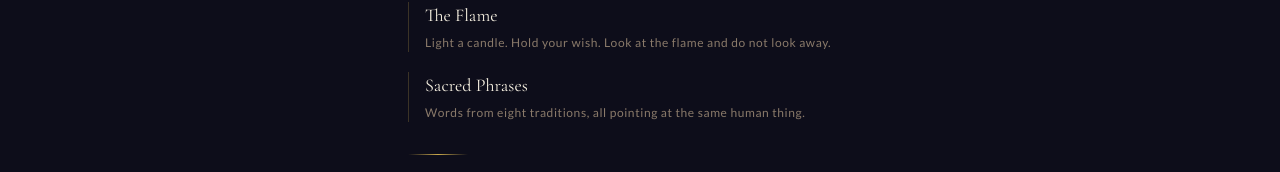
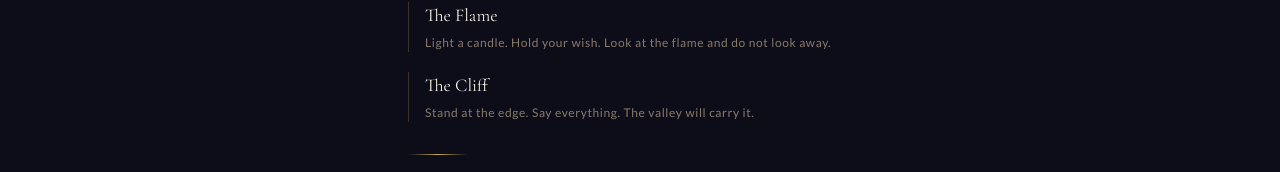
Before and after one commit to Ritwiksharma097/Sanctuary, a Next.js app: page /about in a window 1280 px wide. Shown: the part 884-1056 px from the top of the page. Built offline with nearby package versions, Linux system fonts and the light colour scheme.

Commit message:
remove all mantras nav links

```diff
--- a/app/about/page.tsx
+++ b/app/about/page.tsx
@@ -24,9 +24,9 @@ const PAGES = [
     desc: "Light a candle. Hold your wish. Look at the flame and do not look away.",
   },
   {
-    href: "/mantras",
-    label: "Sacred Phrases",
-    desc: "Words from eight traditions, all pointing at the same human thing.",
+    href: "/the-cliff",
+    label: "The Cliff",
+    desc: "Stand at the edge. Say everything. The valley will carry it.",
   },
 ];
 
--- a/app/the-flame/page.tsx
+++ b/app/the-flame/page.tsx
@@ -586,7 +586,8 @@ export default function TheFlamePage() {
             {[
               { href: "/", label: "Well" },
               { href: "/evil-eye", label: "Evil Eye" },
-              { href: "/mantras", label: "Mantras" },
+              { href: "/let-go", label: "Let Go" },
+              { href: "/the-cliff", label: "The Cliff" },
               { href: "/contact", label: "Contact" },
             ].map(link => (
               <a
```
